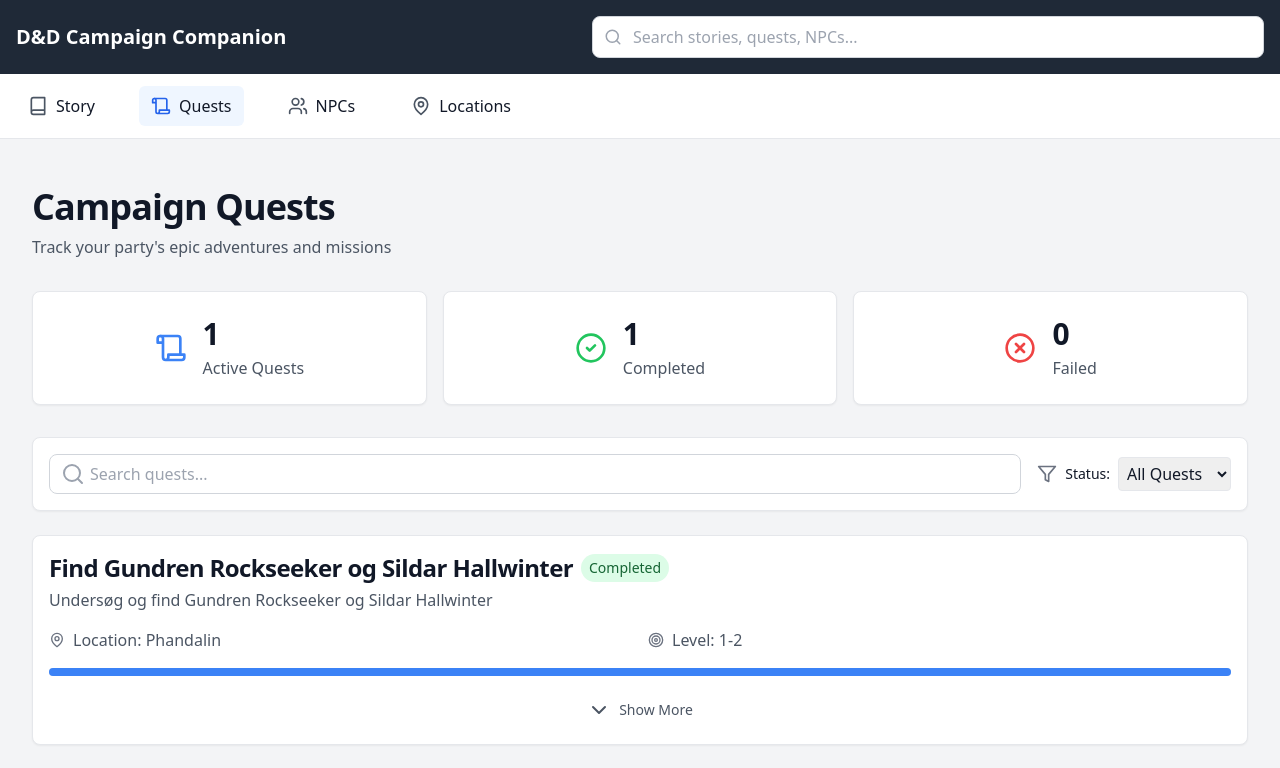
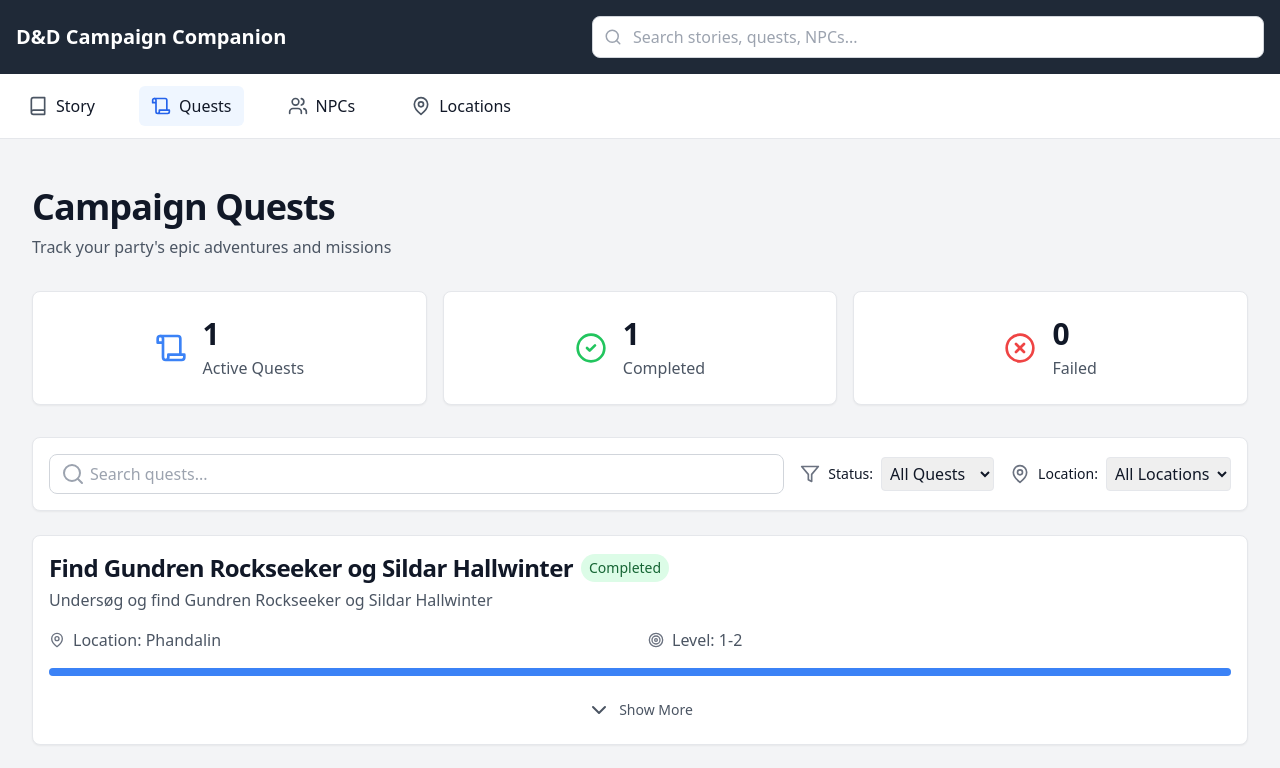
Before and after one commit to Haugenau20/DnDRecap, a React (Create React App) app: page /DnDRecap/quests in a window 1280 px wide. Shown: the top 768 px of the page. Built offline with nearby package versions, Linux system fonts and the light colour scheme.

Commit message:
Added location filtering to quest page

```diff
--- a/src/pages/QuestsPage.tsx
+++ b/src/pages/QuestsPage.tsx
@@ -6,7 +6,7 @@ import Card from '../components/core/Card';
 import Input from '../components/core/Input';
 import { Quest, QuestStatus } from '../types/quest';
 import QuestCard from '../components/features/quests/QuestCard';
-import { Scroll, CheckCircle2, XCircle, Filter, Search } from 'lucide-react';
+import { Scroll, CheckCircle2, XCircle, Filter, Search, MapPin } from 'lucide-react';
 
 // Import and type the quest data
 import rawQuestData from '../data/quests/metadata/quests.json';
@@ -24,7 +24,14 @@ const QuestsPage: React.FC = () => {
 
   // State for filters
   const [statusFilter, setStatusFilter] = useState<QuestStatus | 'all'>('all');
+  const [locationFilter, setLocationFilter] = useState<string>('all');
   const [searchQuery, setSearchQuery] = useState('');
+
+  // Get unique locations for filter dropdown
+  const locations = useMemo(() => {
+    const uniqueLocations = new Set(questData.quests.map(q => q.location).filter(Boolean));
+    return Array.from(uniqueLocations).sort();
+  }, []);
 
   // Calculate stats
   const stats = {
@@ -38,6 +45,11 @@ const QuestsPage: React.FC = () => {
     return questData.quests.filter(quest => {
       // Status filter
       if (statusFilter !== 'all' && quest.status !== statusFilter) {
+        return false;
+      }
+
+      // Location filter
+      if (locationFilter !== 'all' && quest.location !== locationFilter) {
         return false;
       }
 
@@ -142,6 +154,8 @@ const QuestsPage: React.FC = () => {
             />
           </div>
 
+          <div className="flex items-center gap-4">
+            {/* Status Filter */}
             <div className="flex items-center gap-2">
               <Filter size={20} className="text-gray-500" />
               <Typography variant="body-sm">Status:</Typography>
@@ -155,6 +169,25 @@ const QuestsPage: React.FC = () => {
                 <option value="completed">Completed</option>
                 <option value="failed">Failed</option>
               </select>
+            </div>
+
+            {/* Location Filter */}
+            <div className="flex items-center gap-2">
+              <MapPin size={20} className="text-gray-500" />
+              <Typography variant="body-sm">Location:</Typography>
+              <select
+                className="rounded border p-1"
+                value={locationFilter}
+                onChange={(e) => setLocationFilter(e.target.value)}
+              >
+                <option value="all">All Locations</option>
+                {locations.map(location => (
+                  <option key={location} value={location}>
+                    {location}
+                  </option>
+                ))}
+              </select>
+            </div>
           </div>
         </Card.Content>
       </Card>
```
Also changed, not shown: public/images/paper-texture.png (deleted). Lines whose indentation alone changed are shown as unchanged.
